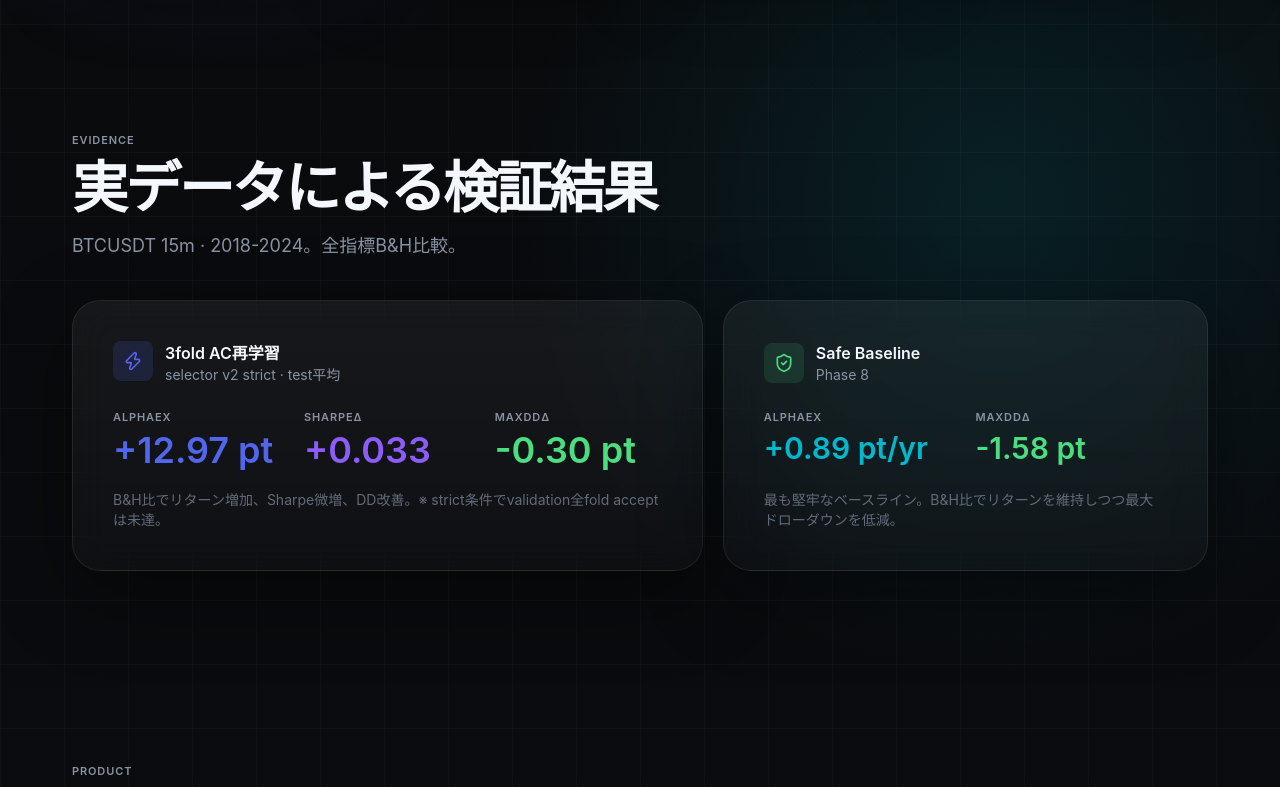
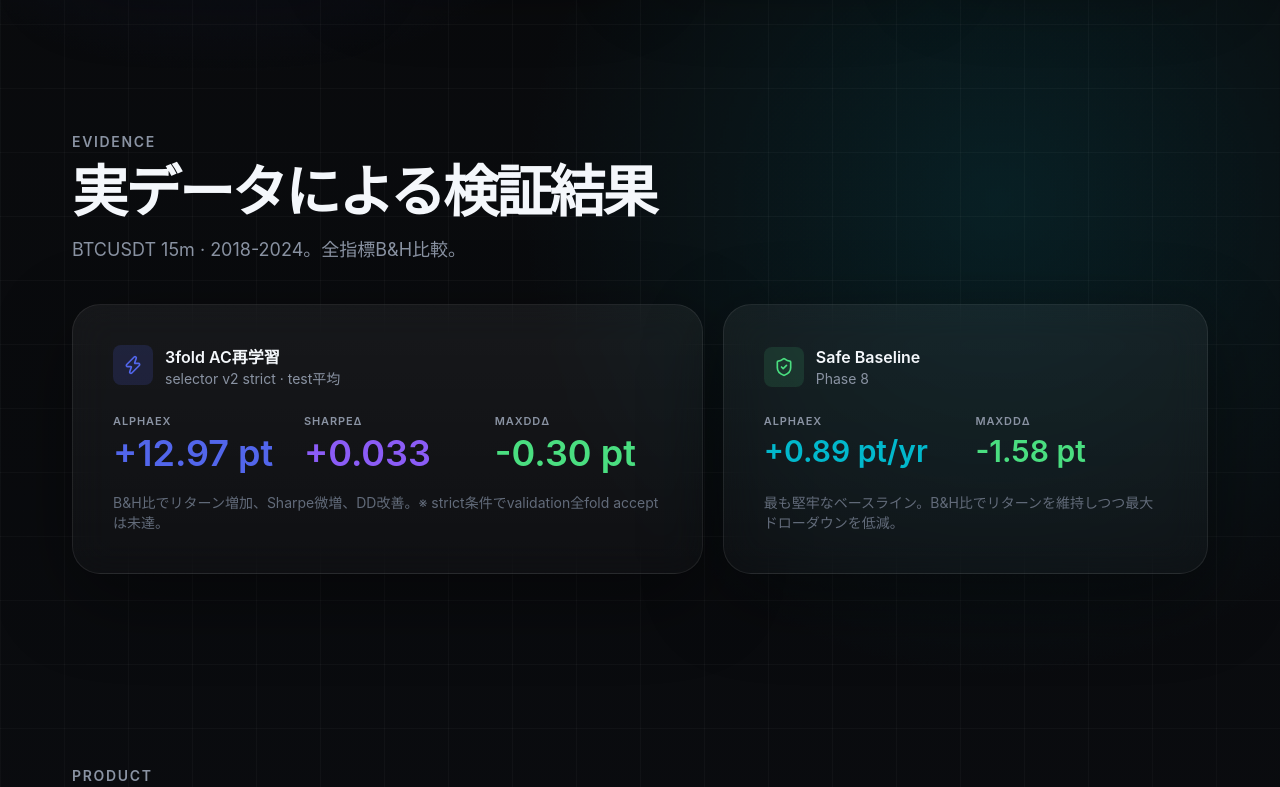
Before and after one commit to shinji-ogasa/unidream-demo-web, a Next.js app: page /homepage in a window 1280 px wide. Shown: the part 1000-1787 px from the top of the page. Built offline with nearby package versions, Linux system fonts and the light colour scheme.

Commit message:
increase section label size 11px→14px

```diff
--- a/src/app/homepage/page.tsx
+++ b/src/app/homepage/page.tsx
@@ -57,7 +57,7 @@ function AnimateInView({
 
 function SectionLabel({ children }: { children: React.ReactNode }) {
   return (
-    <p className="label mb-3">{children}</p>
+    <p className="text-sm font-semibold tracking-[0.12em] text-[#8a93a3] mb-3">{children}</p>
   );
 }
 
```
